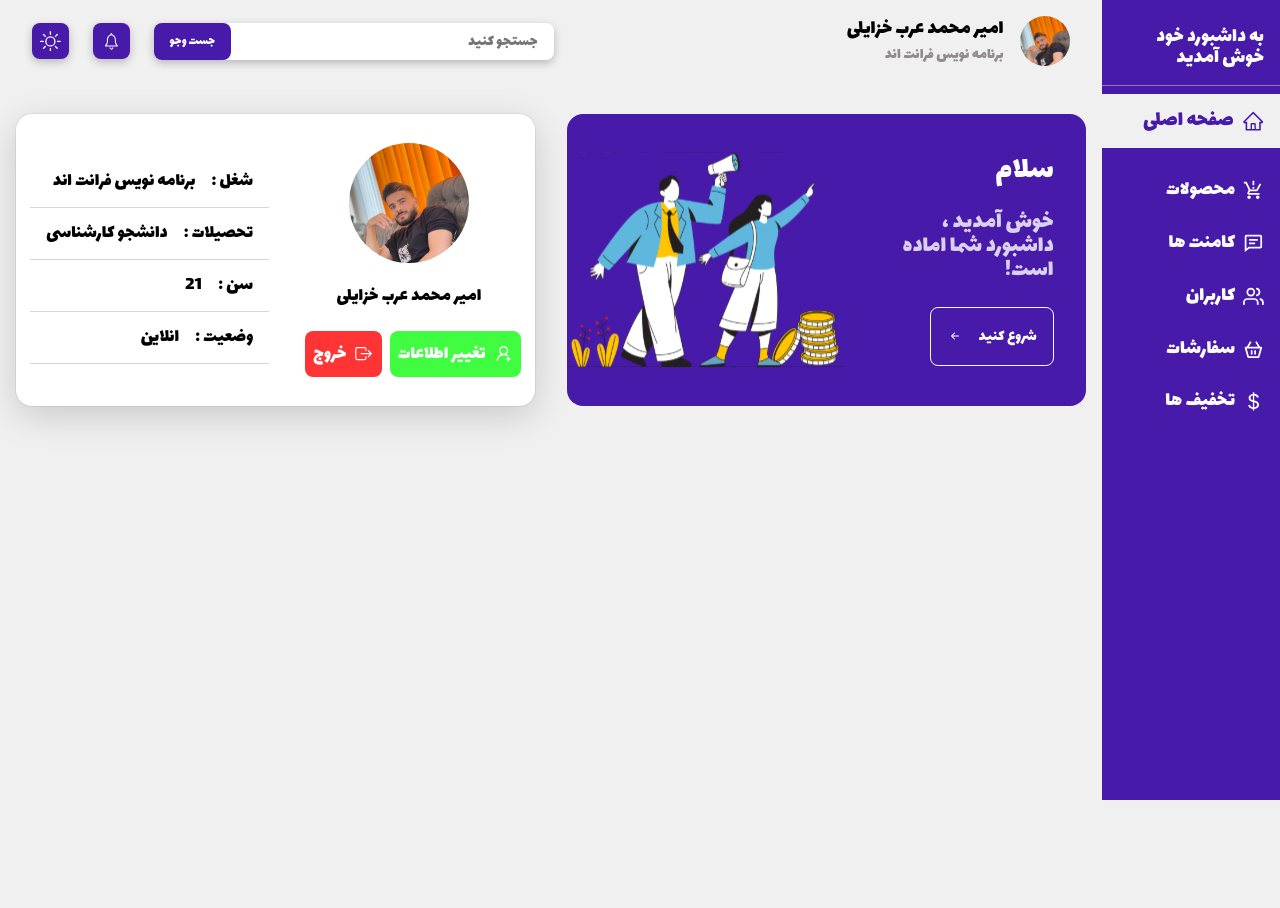
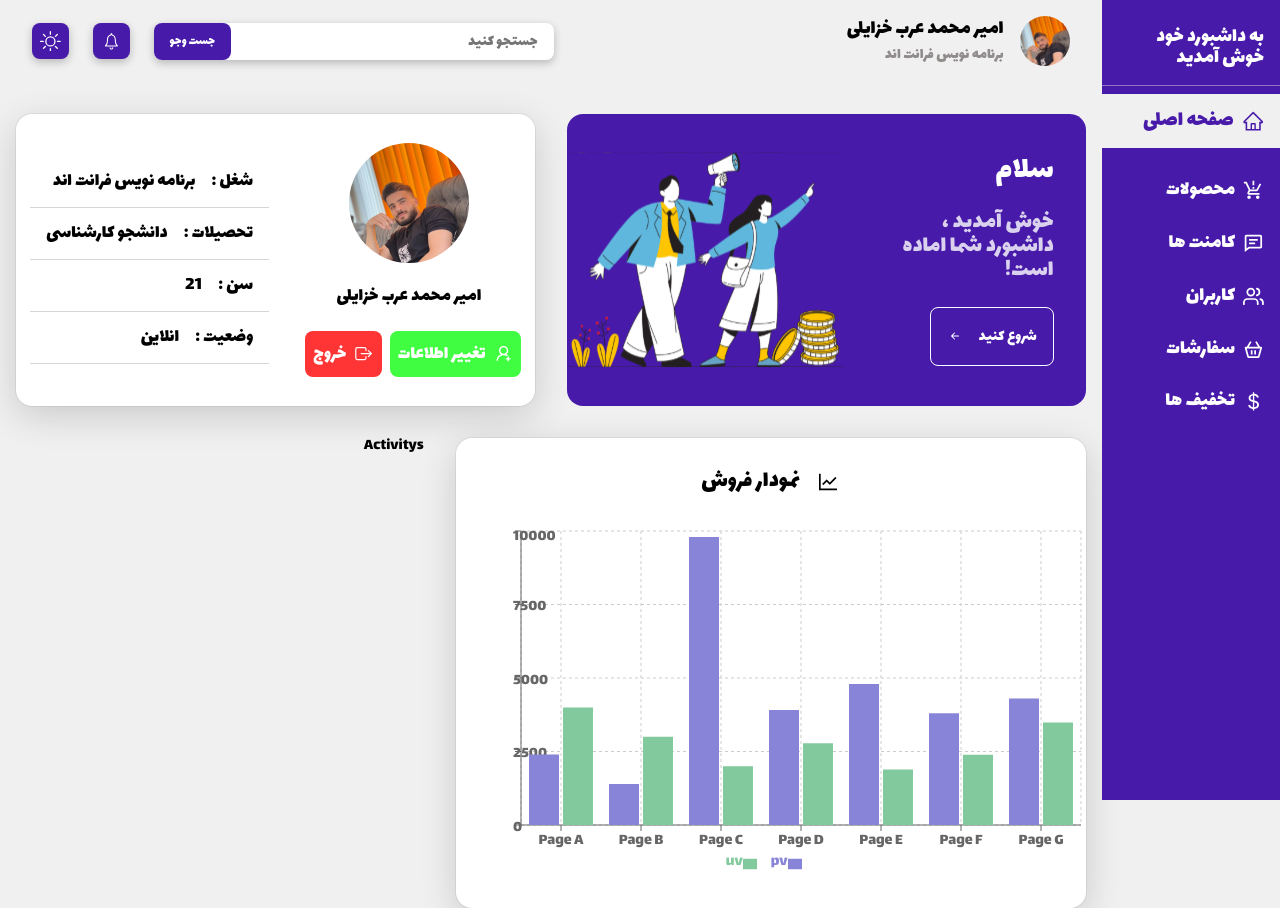
Before and after one commit to amirkhazaeli/cms-project, a React (Create React App) app: page / in a window 1280 px wide. Before the commit the page ends 800 px from the top, so only its background shows below. Built offline with nearby package versions, Linux system fonts and the light colour scheme.

Commit message:
Create Chart Component  and Add to the HomePage

```diff
--- /dev/null
+++ b/src/Assets/data/ChartData.js
@@ -0,0 +1,37 @@
+export const ChartData = [
+    {
+        "name": "Page A",
+        "uv": 4000,
+        "pv": 2400
+      },
+      {
+        "name": "Page B",
+        "uv": 3000,
+        "pv": 1398
+      },
+      {
+        "name": "Page C",
+        "uv": 2000,
+        "pv": 9800
+      },
+      {
+        "name": "Page D",
+        "uv": 2780,
+        "pv": 3908
+      },
+      {
+        "name": "Page E",
+        "uv": 1890,
+        "pv": 4800
+      },
+      {
+        "name": "Page F",
+        "uv": 2390,
+        "pv": 3800
+      },
+      {
+        "name": "Page G",
+        "uv": 3490,
+        "pv": 4300
+      }
+]
--- /dev/null
+++ b/src/Components/Activitys/Activitys.css
@@ -0,0 +1,3 @@
+.activity-section{
+    flex: 1;
+}
--- /dev/null
+++ b/src/Components/Activitys/Activitys.jsx
@@ -0,0 +1,7 @@
+import React from 'react'
+import './Activitys.css'
+export default function Activitys() {
+  return (
+    <div className='activity-section'>Activitys</div>
+  )
+}
--- /dev/null
+++ b/src/Components/Chart/Chart.css
@@ -0,0 +1,18 @@
+.chart{
+    display: flex;
+    flex-direction: column;
+    align-items: center;
+    justify-content: center;
+    row-gap: 2rem;
+    background-color: var(--white);
+    padding: 2rem 0;
+    border-radius: 1rem;
+    flex: 1;
+    box-shadow: rgba(0, 0, 0, 0.16) 0px 10px 36px 0px, rgba(0, 0, 0, 0.06) 0px 0px 0px 1px;
+}
+.chart-title{
+    font-size: 1.5rem;
+    display: flex;
+    align-items: center;
+    column-gap: 1rem;
+}
--- /dev/null
+++ b/src/Components/Chart/Chart.jsx
@@ -0,0 +1,24 @@
+import React from 'react'
+import './Chart.css'
+import { BarChart,Bar, XAxis, YAxis, CartesianGrid, Tooltip, Legend,  } from 'recharts';
+import {ChartData} from '../../Assets/data/ChartData.js'
+import {AiOutlineLineChart} from 'react-icons/ai'
+export default function Chart() {
+    return (
+        <div className='chart'>
+            <h1 className='chart-title'>
+            <AiOutlineLineChart />
+            نمودار فروش
+            </h1>
+            <BarChart width={630} height={350} data={ChartData}>
+                <CartesianGrid strokeDasharray="3 3" />
+                <XAxis dataKey="name" />
+                <YAxis />
+                <Tooltip />
+                <Legend />
+                <Bar dataKey="pv" fill="#8884d8" />
+                <Bar dataKey="uv" fill="#82ca9d" />
+            </BarChart>
+        </div>
+    )
+}
--- a/src/Components/Home/Home.css
+++ b/src/Components/Home/Home.css
@@ -1,4 +1,11 @@
 .Home-section{
+    margin-top: 2rem;
+}
+.top-section{
+    display: flex;
+    column-gap: 2rem;
+}
+.main-section{
     margin-top: 2rem;
     display: flex;
     column-gap: 2rem;
--- a/src/Components/Home/Home.jsx
+++ b/src/Components/Home/Home.jsx
@@ -1,13 +1,20 @@
 import React from 'react'
+import Activitys from '../Activitys/Activitys'
 import AdminInfo from '../AdminInfo/AdminInfo'
+import Chart from '../Chart/Chart'
 import WelcomeBox from '../WelcomeBox/WelcomeBox'
 import './Home.css'
 export default function Home() {
   return (
     <div className='Home-section'>
-
-    <WelcomeBox />
-    <AdminInfo />
+      <div className='top-section'>
+        <WelcomeBox />
+        <AdminInfo />
+      </div>
+      <div className='main-section'>
+        <Chart />
+        <Activitys />
+      </div>
     </div>
   )
 }
```
